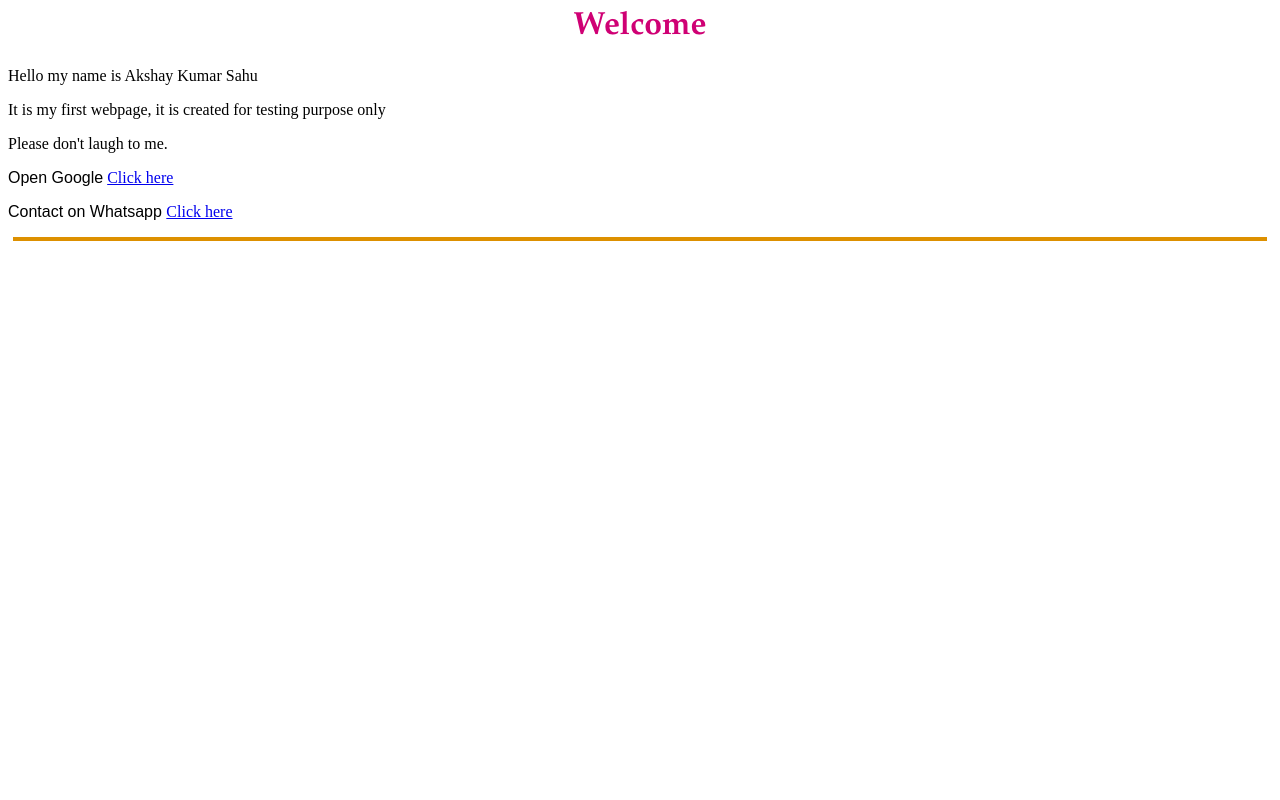
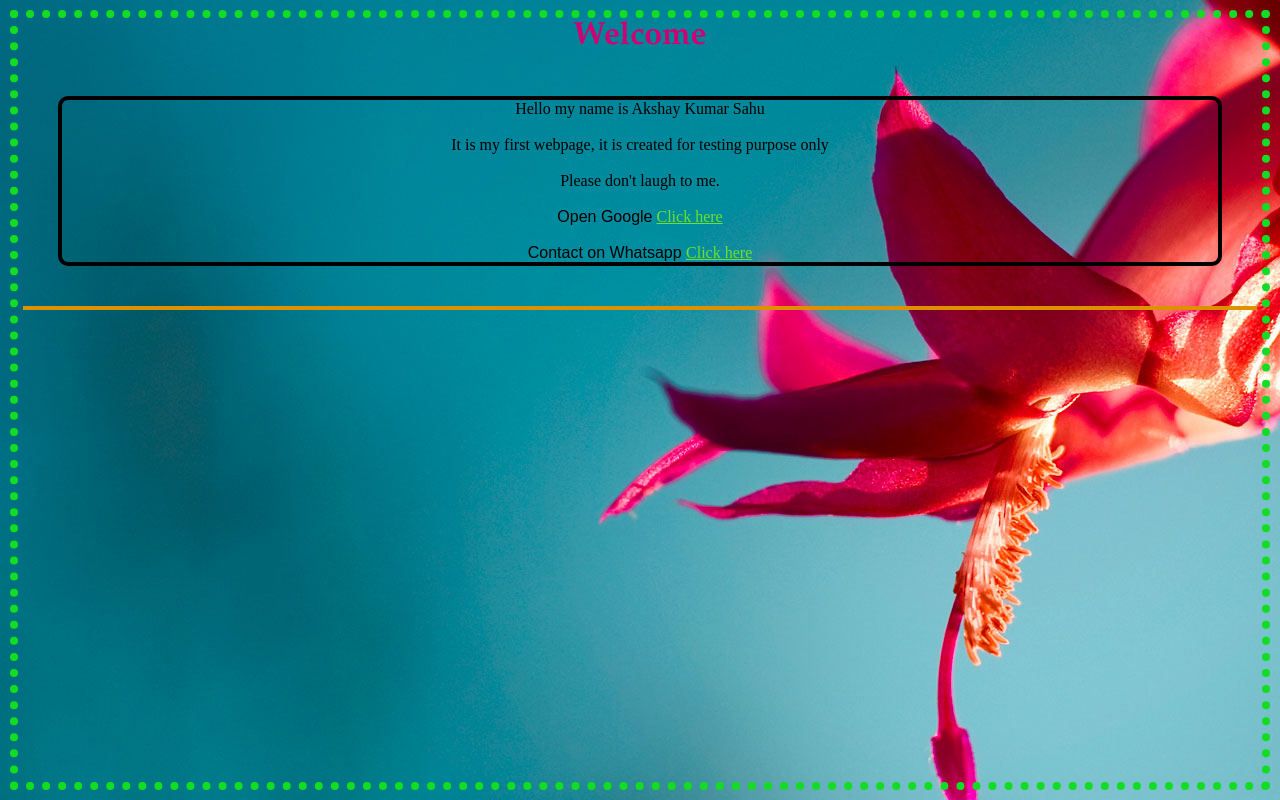
Before and after one commit to Akshay2576/pgdca.github.io, a plain HTML site: page index.html in a window 1280 px wide. Drawn offline with Linux system fonts and the light colour scheme.

Commit message:
Updated
Always keep up to date

```diff
--- a/index.html
+++ b/index.html
@@ -2,7 +2,26 @@
     <html>
 
     <head>
-        <title>Welcome I am Akshay Kumar Sahu </title>
+        <title>Akshay Kumar Sahu </title>
+        <style>
+            body {
+                background-image: url("img7.jpg");
+                background-color: #cccccc;
+                border: 8px dotted rgb(17, 221, 34);
+                margin: 10px;
+            }
+
+            p {
+
+                border: 4px solid black;
+                margin: 40px;
+                text-align: center;
+                border-radius: 10px;
+            }
+            a {
+                color: rgb(110, 226, 43);
+            }
+        </style>
     </head>
 
     <body>
@@ -12,31 +31,24 @@
             </center>
         </H1>
 
+        <p id="link">
+            Hello my name is Akshay Kumar Sahu <br><br>
 
-        <p> Hello my name is Akshay Kumar Sahu
-        <p>
-        <p> It is my first webpage, it is created for testing purpose only
-        <p>
-        <p> Please don't laugh to me.
-        <p>
-        <p>
+            It is my first webpage, it is created for testing purpose only<br><br>
+
+            Please don't laugh to me.<br><br>
+
             <font face="Arial">Open Google</font>
-    </body>
 
-    <body>
-        <a href="https://www.google.co.in/">
 
-            Click here</a>
+            <a href="https://www.google.co.in/">Click here</a> <br><br>
 
-        <body>
 
-            <p>
             <font face="Arial">Contact on Whatsapp </font>
-        </body>
 
-        <body>
-            <a href="https://wa.me/919770395006/">
-                Click here</a>
+            <a href="https://wa.me/919770395006/">Click here</a>
+
+        </p>
     </body>
     <hr width="99%" color="#dd9000" size="4" />
 
```
Also changed, not shown: img7.jpg (added). Lines whose indentation alone changed are shown as unchanged.
